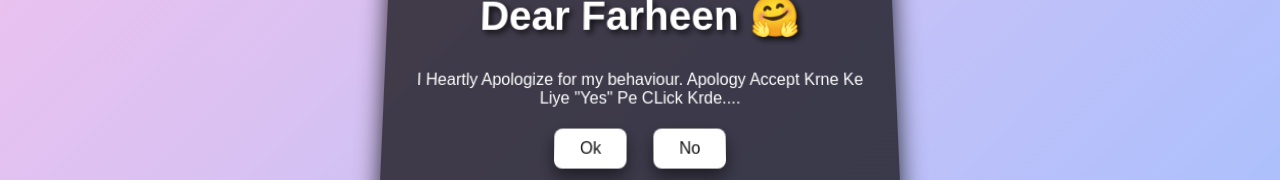
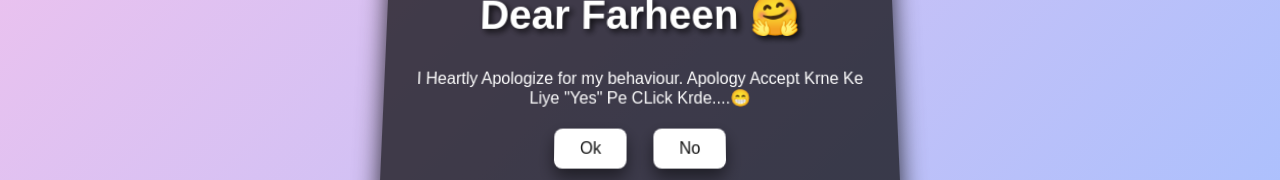
Before and after one commit to GojoSaturo-YT/Apology.new, a plain HTML site: page index.html in a window 1280 px wide. Shown: the part 446-626 px from the top of the page. Drawn offline with Linux system fonts and the light colour scheme.

Commit message:
Update index.html

```diff
--- a/index.html
+++ b/index.html
@@ -12,7 +12,7 @@
       <p><img src="gifs1.jpg"></p>
 
       <h1>Dear Farheen 🤗</h1>
-      <p>I Heartly Apologize for my behaviour. Apology Accept Krne Ke Liye "Yes" Pe CLick Krde....</p>
+      <p>I Heartly Apologize for my behaviour. Apology Accept Krne Ke Liye "Yes" Pe CLick Krde....😁</p>
 
       <div class="btn">
         <a href="yes.html">Ok</a>
```
